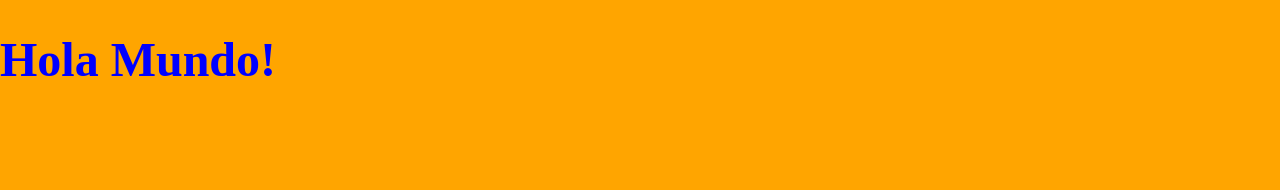
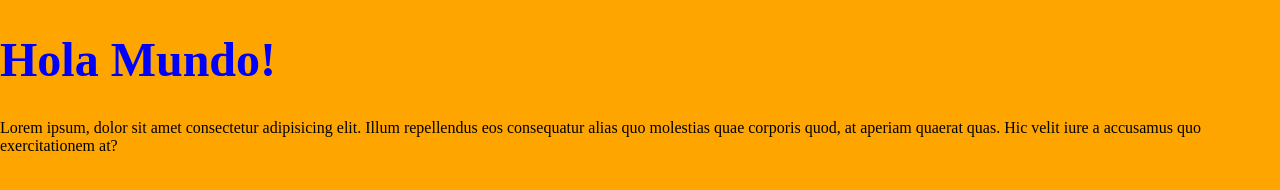
Before and after one commit to fsdarer/FedeR, a plain HTML site: page index.html in a window 1280 px wide. Drawn offline with Linux system fonts and the light colour scheme.

Commit message:
feature-hm

```diff
--- a/index.html
+++ b/index.html
@@ -8,5 +8,6 @@
 </head>
 <body>
     <h1>Hola Mundo!</h1>
+    <p>Lorem ipsum, dolor sit amet consectetur adipisicing elit. Illum repellendus eos consequatur alias quo molestias quae corporis quod, at aperiam quaerat quas. Hic velit iure a accusamus quo exercitationem at?</p>
 </body>
 </html>
```
